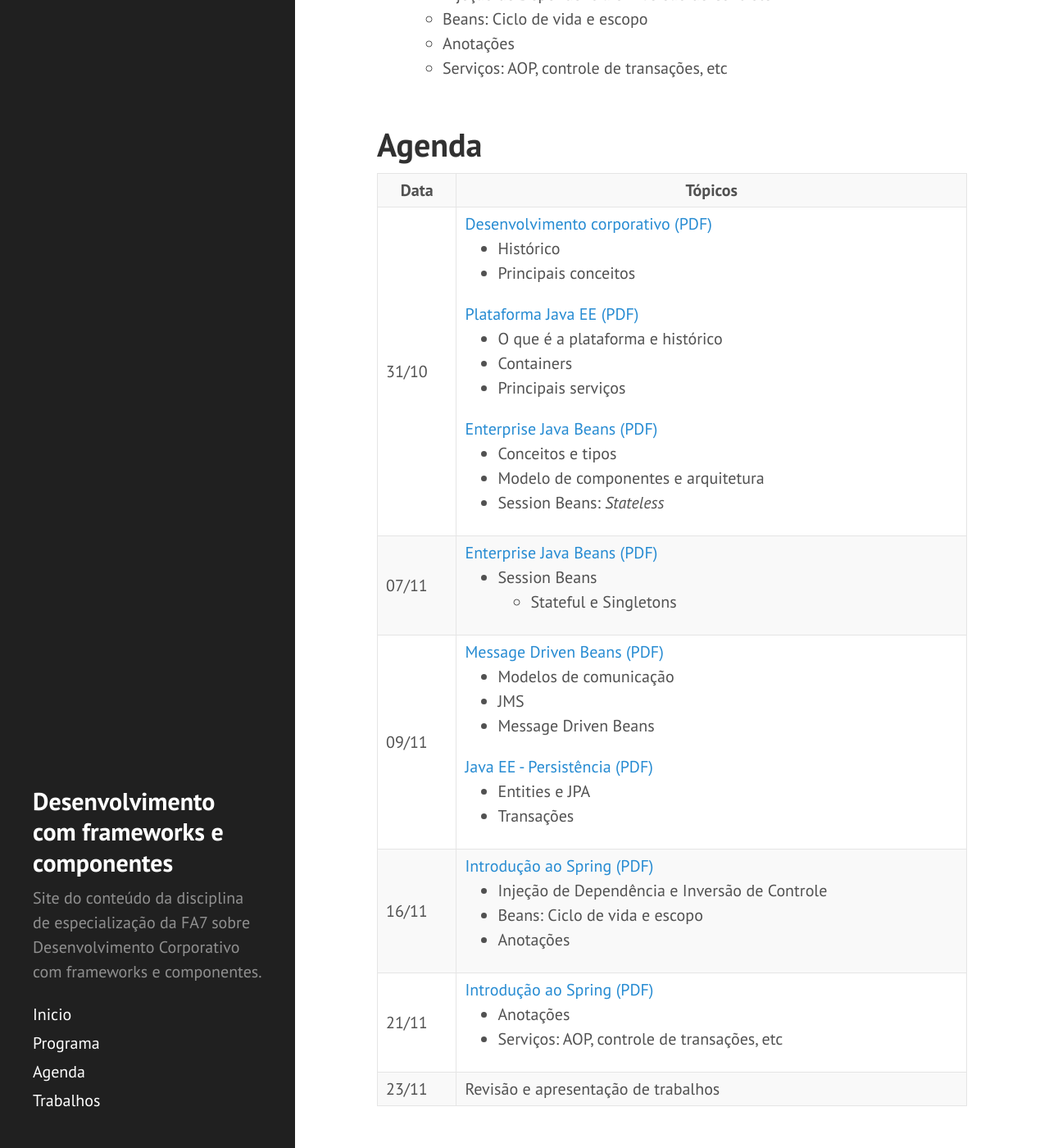
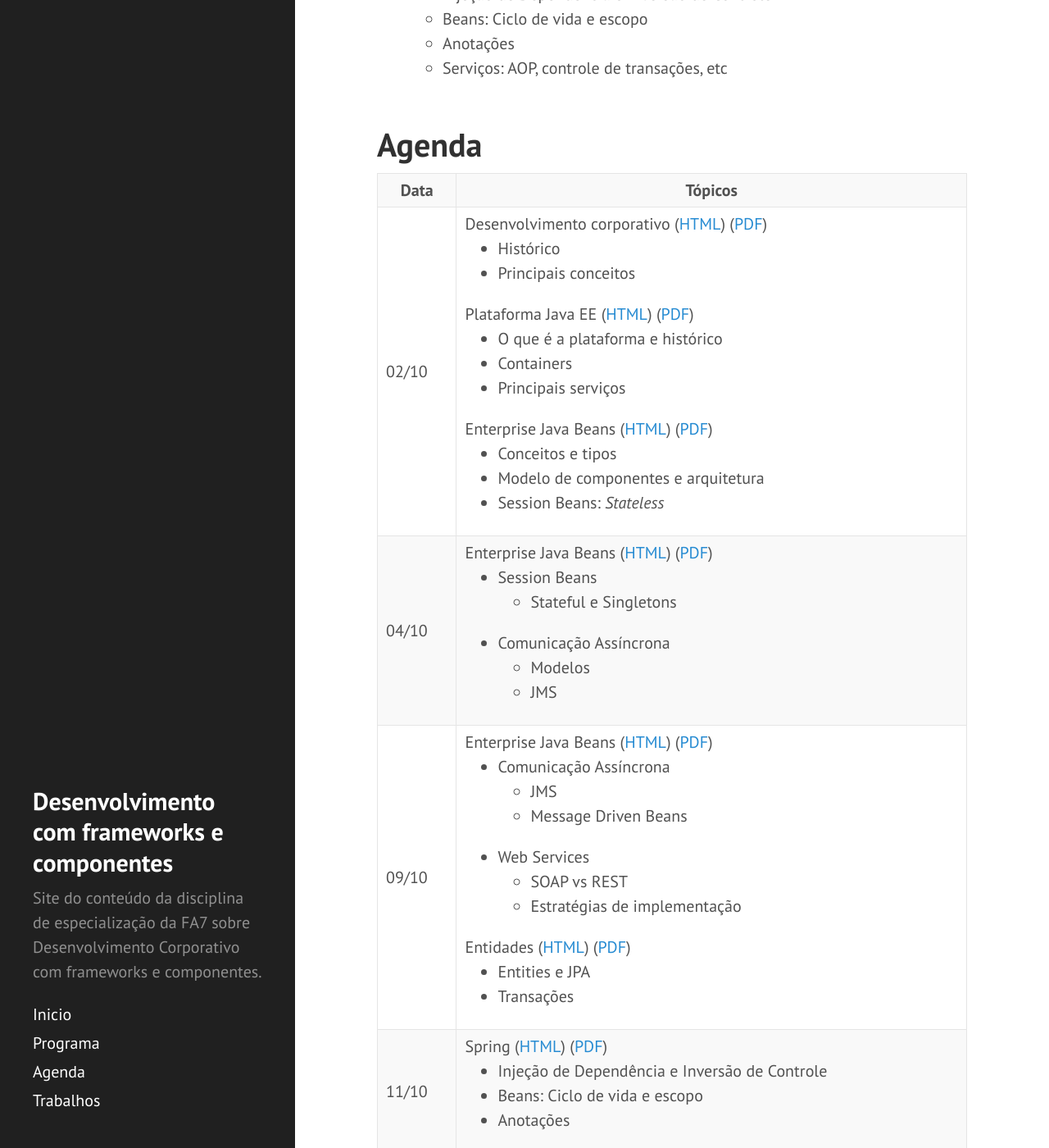
Before and after one commit to michelav/fa7-frameworks, a Jekyll site: the page built from index.md, in a window 1280 px wide and 1400 px high, scrolled down 945 px. Shown: the whole window at 82% size. Built offline with Jekyll 4.4.1, drawn with Linux system fonts in a browser that asks for light colours; some of the changed text lies outside the part shown.

Commit message:
ajustando agenda e incluindo detalhes sobre ws na apresentacao ejb.

```diff
--- a/index.md
+++ b/index.md
@@ -44,23 +44,26 @@ corporativas utilizando _frameworks_ de mercado. Os tópicos programados para a
   <th>Tópicos</th>
 </tr>
 <tr>
-  <td class="date-cell"><date datetime="31-10-2016">31/10</date></td>
+  <td class="date-cell"><date datetime="02-10-2017">02/10</date></td>
   <td class="agenda-cell">
-    <a href="{{site.baseurl}}/presentations/intro-desenv.html">Desenvolvimento corporativo</a>
-    <a href="{{site.baseurl}}/pdfs/intro-desenv.pdf">(PDF)</a>
+    Desenvolvimento corporativo
+    (<a href="{{site.baseurl}}/presentations/intro-desenv.html">HTML</a>)
+    (<a href="{{site.baseurl}}/pdfs/intro-desenv.pdf">PDF</a>)
     <ul>
       <li>Histórico</li>
       <li>Principais conceitos</li>
     </ul>
-    <a href="{{site.baseurl}}/presentations/javaee_plat.html">Plataforma Java EE</a>
-    <a href="{{site.baseurl}}/pdfs/javaee_plat.pdf">(PDF)</a>
+    Plataforma Java EE
+    (<a href="{{site.baseurl}}/presentations/javaee_plat.html">HTML</a>)
+    (<a href="{{site.baseurl}}/pdfs/javaee_plat.pdf">PDF</a>)
     <ul>
       <li>O que é a plataforma e histórico</li>
       <li>Containers</li>
       <li>Principais serviços</li>
     </ul>
-    <a href="{{site.baseurl}}/presentations/ejbs.html">Enterprise Java Beans</a>
-    <a href="{{site.baseurl}}/pdfs/ejbs.pdf">(PDF)</a>
+    Enterprise Java Beans
+    (<a href="{{site.baseurl}}/presentations/ejbs.html">HTML</a>)
+    (<a href="{{site.baseurl}}/pdfs/ejbs.pdf">PDF</a>)
     <ul>
       <li>Conceitos e tipos</li>
       <li>Modelo de componentes e arquitetura</li>
@@ -69,29 +72,43 @@ corporativas utilizando _frameworks_ de mercado. Os tópicos programados para a
   </td>
 </tr>
 <tr>
-  <td class="date-cell"><date datetime="07-11-2016">07/11</date></td>
+  <td class="date-cell"><date datetime="04-10-2017">04/10</date></td>
   <td class="agenda-cell">
-    <a href="{{site.baseurl}}/presentations/ejbs.html">Enterprise Java Beans</a>
-    <a href="{{site.baseurl}}/pdfs/ejbs.pdf">(PDF)</a>
+    Enterprise Java Beans
+    (<a href="{{site.baseurl}}/presentations/ejbs.html">HTML</a>)
+    (<a href="{{site.baseurl}}/pdfs/ejbs.pdf">PDF</a>)
     <ul>
       <li>Session Beans</li>
       <ul><li>Stateful e Singletons</li></ul>
+      <li>Comunicação Assíncrona</li>
+      <ul>
+        <li>Modelos</li>
+        <li>JMS</li>
+      </ul>
     </ul>
     </td>
 </tr>
 <tr>
-  <td class="date-cell"><date datetime="09-11-2016">09/11</date></td>
+  <td class="date-cell"><date datetime="09-10-2017">09/10</date></td>
   <td class="agenda-cell">
-    <a href="{{site.baseurl}}/presentations/ejbs.html">Message Driven Beans</a>
-    <a href="{{site.baseurl}}/pdfs/ejbs.pdf">(PDF)</a>
+    Enterprise Java Beans
+    (<a href="{{site.baseurl}}/presentations/ejbs.html">HTML</a>)
+    (<a href="{{site.baseurl}}/pdfs/ejbs.pdf">PDF</a>)
       <ul>
-        <li>Modelos de comunicação</li>
-        <li>JMS</li>
-        <li>Message Driven Beans</li>
+        <li>Comunicação Assíncrona</li>
+          <ul>
+            <li>JMS</li>
+            <li>Message Driven Beans</li>
+          </ul>
+        <li>Web Services</li>
+          <ul>
+            <li>SOAP vs REST</li>
+            <li>Estratégias de implementação</li>
+          </ul>
       </ul>
-
-    <a href="{{site.baseurl}}/presentations/persistencia.html">Java EE - Persistência</a>
-    <a href="{{site.baseurl}}/pdfs/persistencia.pdf">(PDF)</a>
+    Entidades
+    (<a href="{{site.baseurl}}/presentations/persistencia.html">HTML</a>)
+    (<a href="{{site.baseurl}}/pdfs/persistencia.pdf">PDF</a>)
     <ul>
       <li>Entities e JPA</li>
       <li>Transações</li>
@@ -99,10 +116,11 @@ corporativas utilizando _frameworks_ de mercado. Os tópicos programados para a
   </td>
 </tr>
 <tr>
-  <td class="date-cell"><date datetime="16-11-2016">16/11</date></td>
+  <td class="date-cell"><date datetime="11-10-2017">11/10</date></td>
   <td class="agenda-cell">
-    <a href="{{site.baseurl}}/presentations/spring.html">Introdução ao Spring</a>
-    <a href="{{site.baseurl}}/pdfs/spring.pdf">(PDF)</a>
+    Spring
+    (<a href="{{site.baseurl}}/presentations/spring.html">HTML</a>)
+    (<a href="{{site.baseurl}}/pdfs/spring.pdf">PDF</a>)
     <ul>
       <li>Injeção de Dependência e Inversão de Controle</li>
       <li>Beans: Ciclo de vida e escopo</li>
@@ -111,10 +129,11 @@ corporativas utilizando _frameworks_ de mercado. Os tópicos programados para a
   </td>
 </tr>
 <tr>
-  <td class="date-cell"><date datetime="21-11-2016">21/11</date></td>
+  <td class="date-cell"><date datetime="16-10-2017">16/10</date></td>
   <td class="agenda-cell">
-    <a href="{{site.baseurl}}/presentations/spring.html">Introdução ao Spring</a>
-    <a href="{{site.baseurl}}/pdfs/spring.pdf">(PDF)</a>
+    Spring
+    (<a href="{{site.baseurl}}/presentations/spring.html">HTML</a>)
+    (<a href="{{site.baseurl}}/pdfs/spring.pdf">PDF</a>)
     <ul>
       <li>Anotações</li>
       <li>Serviços: AOP, controle de transações, etc</li>
@@ -122,7 +141,7 @@ corporativas utilizando _frameworks_ de mercado. Os tópicos programados para a
   </td>
 </tr>
 <tr>
-  <td class="date-cell"><date datetime="23-11-2016">23/11</date></td>
+  <td class="date-cell"><date datetime="18-10-2017">18/10</date></td>
   <td class="agenda-cell">Revisão e apresentação de trabalhos</td>
 </tr>
 </table>
```
Also changed, not shown: _presentations/ejbs.md (+97 -15 lines).
